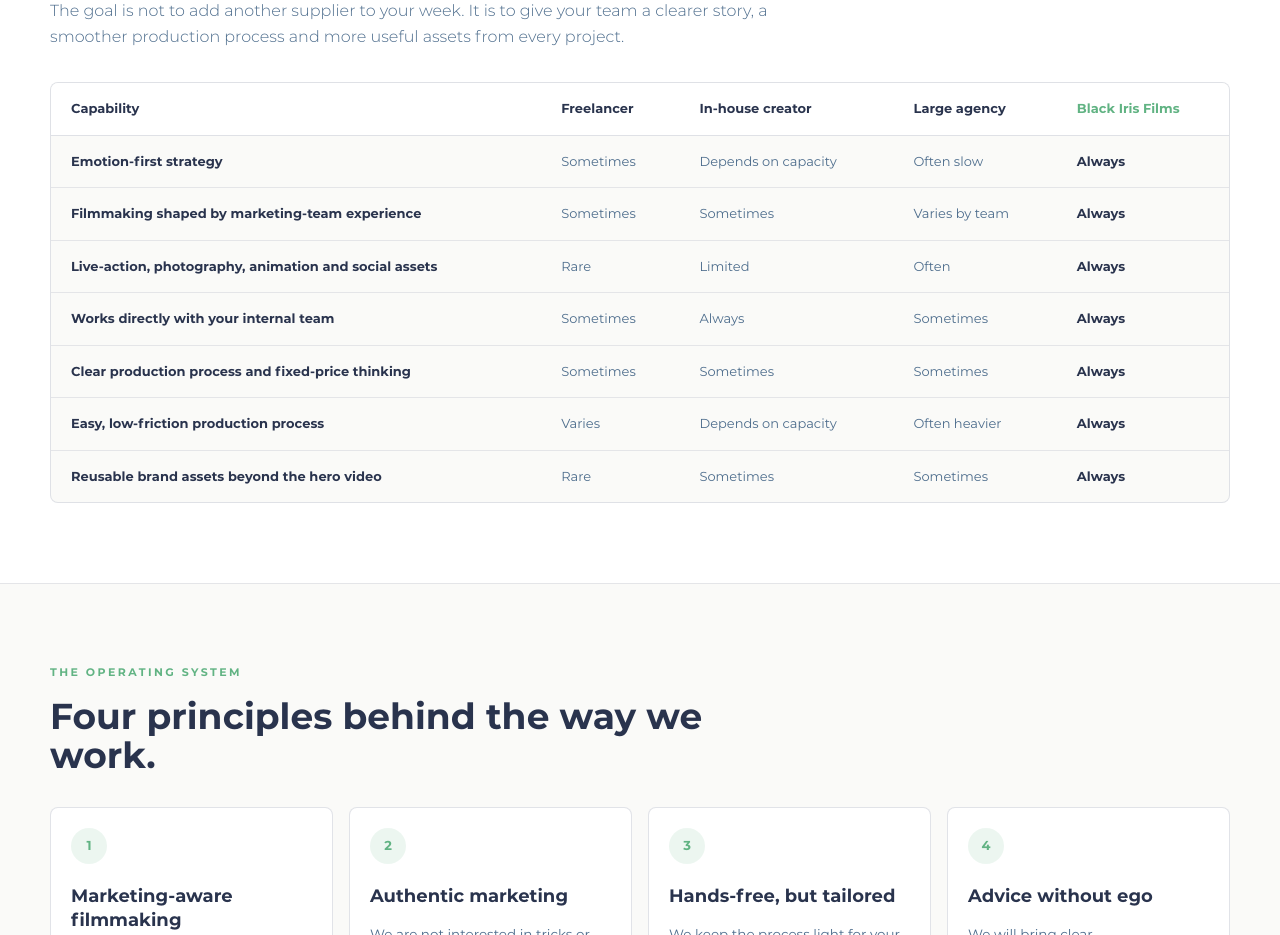
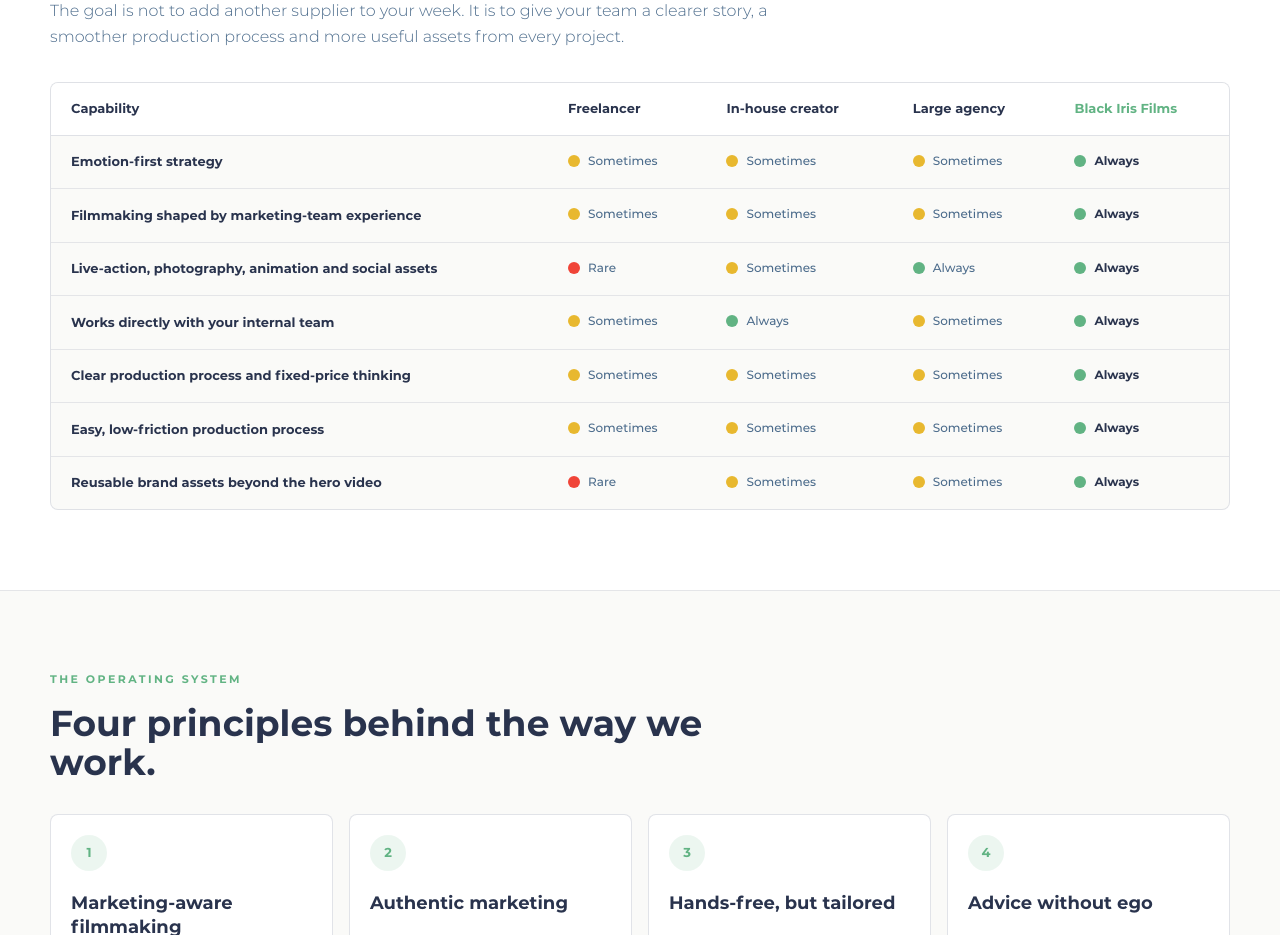
Before and after one commit to titusmaclaren/bif-homepage, a Next.js app: page /why-black-iris-films in a window 1280 px wide. Shown: the part 2480-3415 px from the top of the page. Built offline with nearby package versions, Linux system fonts and the light colour scheme.

Commit message:
Color code comparison statuses

```diff
--- a/app/why-black-iris-films/page.tsx
+++ b/app/why-black-iris-films/page.tsx
@@ -17,26 +17,28 @@
   { value: "1", label: "senior creative partner from brief to delivery" },
 ];
 
+type ComparisonStatus = "Rare" | "Sometimes" | "Always";
+
 const comparisonRows = [
   {
     label: "Emotion-first strategy",
     freelancer: "Sometimes",
-    inHouse: "Depends on capacity",
-    agency: "Often slow",
+    inHouse: "Sometimes",
+    agency: "Sometimes",
     bif: "Always",
   },
   {
     label: "Filmmaking shaped by marketing-team experience",
     freelancer: "Sometimes",
     inHouse: "Sometimes",
-    agency: "Varies by team",
+    agency: "Sometimes",
     bif: "Always",
   },
   {
     label: "Live-action, photography, animation and social assets",
     freelancer: "Rare",
-    inHouse: "Limited",
-    agency: "Often",
+    inHouse: "Sometimes",
+    agency: "Always",
     bif: "Always",
   },
   {
@@ -55,9 +57,9 @@
   },
   {
     label: "Easy, low-friction production process",
-    freelancer: "Varies",
-    inHouse: "Depends on capacity",
-    agency: "Often heavier",
+    freelancer: "Sometimes",
+    inHouse: "Sometimes",
+    agency: "Sometimes",
     bif: "Always",
   },
   {
@@ -67,7 +69,19 @@
     agency: "Sometimes",
     bif: "Always",
   },
-];
+] satisfies Array<{
+  label: string;
+  freelancer: ComparisonStatus;
+  inHouse: ComparisonStatus;
+  agency: ComparisonStatus;
+  bif: ComparisonStatus;
+}>;
+
+const statusStyles: Record<ComparisonStatus, string> = {
+  Rare: "bg-[#F04438]",
+  Sometimes: "bg-gold",
+  Always: "bg-mint",
+};
 
 const elements = [
   {
@@ -174,15 +188,15 @@
             <article key={row.label} className="rounded-lg border border-fog/70 bg-off-white p-4">
               <h3 className="text-[15px] font-bold leading-snug text-navy">{row.label}</h3>
               <div className="mt-4 grid gap-2">
-                {[
+                {([
                   ["Freelancer", row.freelancer],
                   ["In-house creator", row.inHouse],
                   ["Large agency", row.agency],
                   ["Black Iris Films", row.bif],
-                ].map(([label, value]) => (
+                ] as Array<[string, ComparisonStatus]>).map(([label, value]) => (
                   <div
                     key={label}
-                    className={`flex items-center justify-between gap-4 rounded-md border px-3 py-2.5 text-[12px] ${
+                    className={`flex items-center justify-between gap-4 rounded-md border px-3 py-2.5 ${
                       label === "Black Iris Films"
                         ? "border-mint/35 bg-mint/10"
                         : "border-fog/70 bg-white"
@@ -191,7 +205,7 @@
                     <span className={`font-bold ${label === "Black Iris Films" ? "text-mint" : "text-navy"}`}>
                       {label}
                     </span>
-                    <span className="text-right font-medium text-slate">{value}</span>
+                    <StatusLabel status={value} />
                   </div>
                 ))}
               </div>
@@ -214,10 +228,10 @@
               {comparisonRows.map((row) => (
                 <tr key={row.label} className="border-b border-fog/60 last:border-b-0">
                   <td className="px-5 py-4 font-bold text-navy">{row.label}</td>
-                  <td className="px-5 py-4 text-slate">{row.freelancer}</td>
-                  <td className="px-5 py-4 text-slate">{row.inHouse}</td>
-                  <td className="px-5 py-4 text-slate">{row.agency}</td>
-                  <td className="px-5 py-4 font-bold text-navy">{row.bif}</td>
+                  <td className="px-5 py-4"><StatusLabel status={row.freelancer} /></td>
+                  <td className="px-5 py-4"><StatusLabel status={row.inHouse} /></td>
+                  <td className="px-5 py-4"><StatusLabel status={row.agency} /></td>
+                  <td className="px-5 py-4"><StatusLabel status={row.bif} strong /></td>
                 </tr>
               ))}
             </tbody>
@@ -225,6 +239,26 @@
         </div>
       </div>
     </section>
+  );
+}
+
+function StatusLabel({
+  status,
+  strong = false,
+}: {
+  status: ComparisonStatus;
+  strong?: boolean;
+}) {
+  return (
+    <span
+      className={`inline-flex items-center gap-2 text-[12px] ${strong ? "font-bold text-navy" : "font-medium text-slate"}`}
+    >
+      <span
+        aria-hidden="true"
+        className={`h-3 w-3 rounded-full ${statusStyles[status]}`}
+      />
+      {status}
+    </span>
   );
 }
 
```
